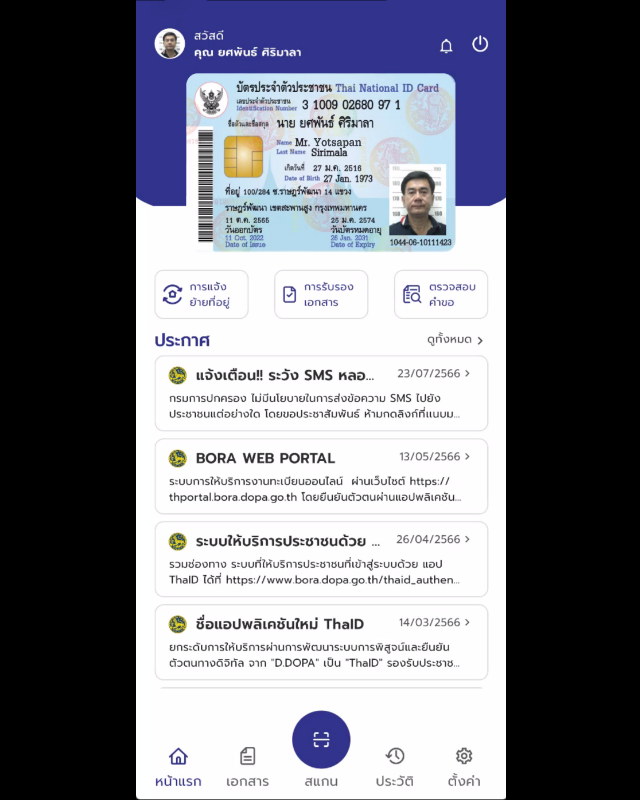
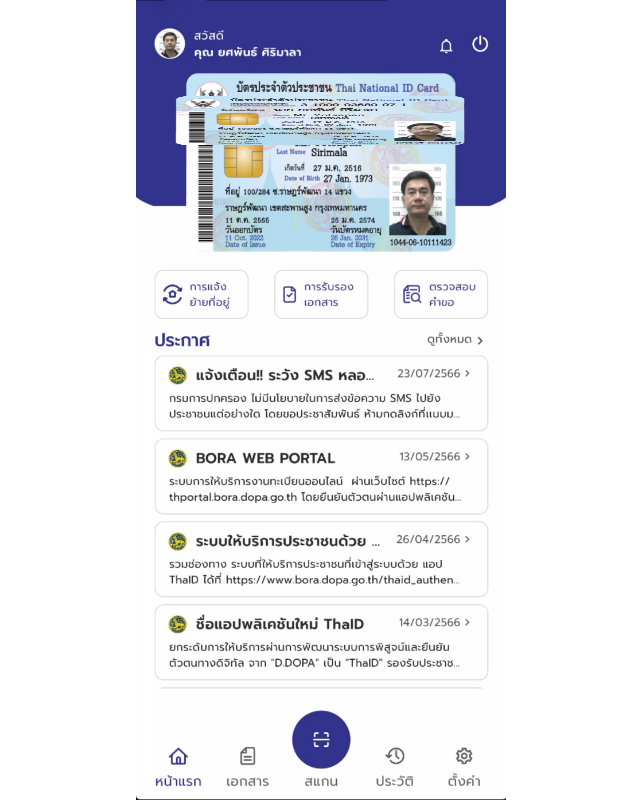
Before and after one commit to praijatusripitak/dad, a plain HTML site: page Digital-ID-Card/index.html in a window 1280 px wide. Shown: the whole page, without its empty margins (319-959 px from the left). Drawn offline with Linux system fonts and the light colour scheme.

Commit message:
Update layout for full screen and stacked cards

```diff
--- a/Digital-ID-Card/index.html
+++ b/Digital-ID-Card/index.html
@@ -7,6 +7,8 @@
     <link rel="stylesheet" href="style.css" />
   </head>
   <body>
+    <div class="app-wrapper">
+      <img src="Main.png" alt="Background" class="background-img" />
       <div class="scene">
         <div class="card">
           <div class="card__face card__face--front">
@@ -15,12 +17,9 @@
           <div class="card__face card__face--back">
             <img src="card-back.png" alt="Card Back" />
           </div>
-        <div class="card__face">
-            <img src="Main.png" alt="Main" />
         </div>
       </div>
     </div>
-
     <script src="script.js"></script>
   </body>
 </html>
--- a/Digital-ID-Card/style.css
+++ b/Digital-ID-Card/style.css
@@ -1,20 +1,38 @@
-/* ตั้งค่าให้หน้าเว็บไม่มีขอบและป้องกันการเลื่อน */
-body,
-html {
+html,
+body {
   height: 100%;
   margin: 0;
-  overflow: hidden; /* ป้องกันการเกิด scrollbar */
-  background-color: #000; /* สีพื้นหลังหากรูปโหลดไม่ทัน */
+  overflow: hidden;
+  background-color: #fff;
+  display: flex;
+  justify-content: center;
+  align-items: center;
 }
 
-/* ตั้งค่า Scene ให้เต็มหน้าจอทั้งหมด */
+.app-wrapper {
+  position: relative;
+  width: 100vw;
+  max-width: 450px; /* Adjust this to your background image's aspect ratio if needed */
+  height: 100vh;
+  max-height: 900px; /* Adjust this to your background image's aspect ratio if needed */
+}
+
+.background-img {
+  width: 100%;
+  height: 100%;
+  object-fit: contain;
+}
+
 .scene {
-  width: 100vw; /* กว้างเต็ม 100% ของหน้าจอ */
-  height: 100vh; /* สูงเต็ม 100% ของหน้าจอ */
+  position: absolute;
+  /* These values are percentages of the .app-wrapper */
+  width: 88.5%;
+  height: 27.5%;
+  top: 9.5%;
+  left: 5.8%;
   perspective: 1500px;
 }
 
-/* ตั้งค่า Card ให้เต็ม Scene */
 .card {
   width: 100%;
   height: 100%;
@@ -24,31 +42,24 @@
   transform-style: preserve-3d;
 }
 
-/* เมื่อบัตรถูกคลิก จะสั่งให้หมุน */
 .card.is-flipped {
   transform: rotateY(180deg);
 }
 
-/* สไตล์ของหน้าบัตรแต่ละด้าน */
 .card__face {
   position: absolute;
   width: 100%;
   height: 100%;
-  backface-visibility: hidden; /* ซ่อนด้านหลังของ element ขณะที่มันหมุนไป */
+  backface-visibility: hidden;
   overflow: hidden;
-  display: flex;
-  justify-content: center;
-  align-items: center;
 }
 
-/* ทำให้รูปภาพเต็มพื้นที่ของ card__face */
 .card__face img {
   width: 100%;
   height: 100%;
-  object-fit: contain; /* สำคัญมาก: ทำให้รูปขยายเต็มพื้นที่โดยอาจมีบางส่วนถูกตัดออกเพื่อรักษาสัดส่วน */
+  object-fit: fill;
 }
 
-/* ตั้งค่าให้ด้านหลังหมุนรอไว้ก่อน */
 .card__face--back {
   transform: rotateY(180deg);
 }
```
Lines whose indentation alone changed are shown as unchanged.
